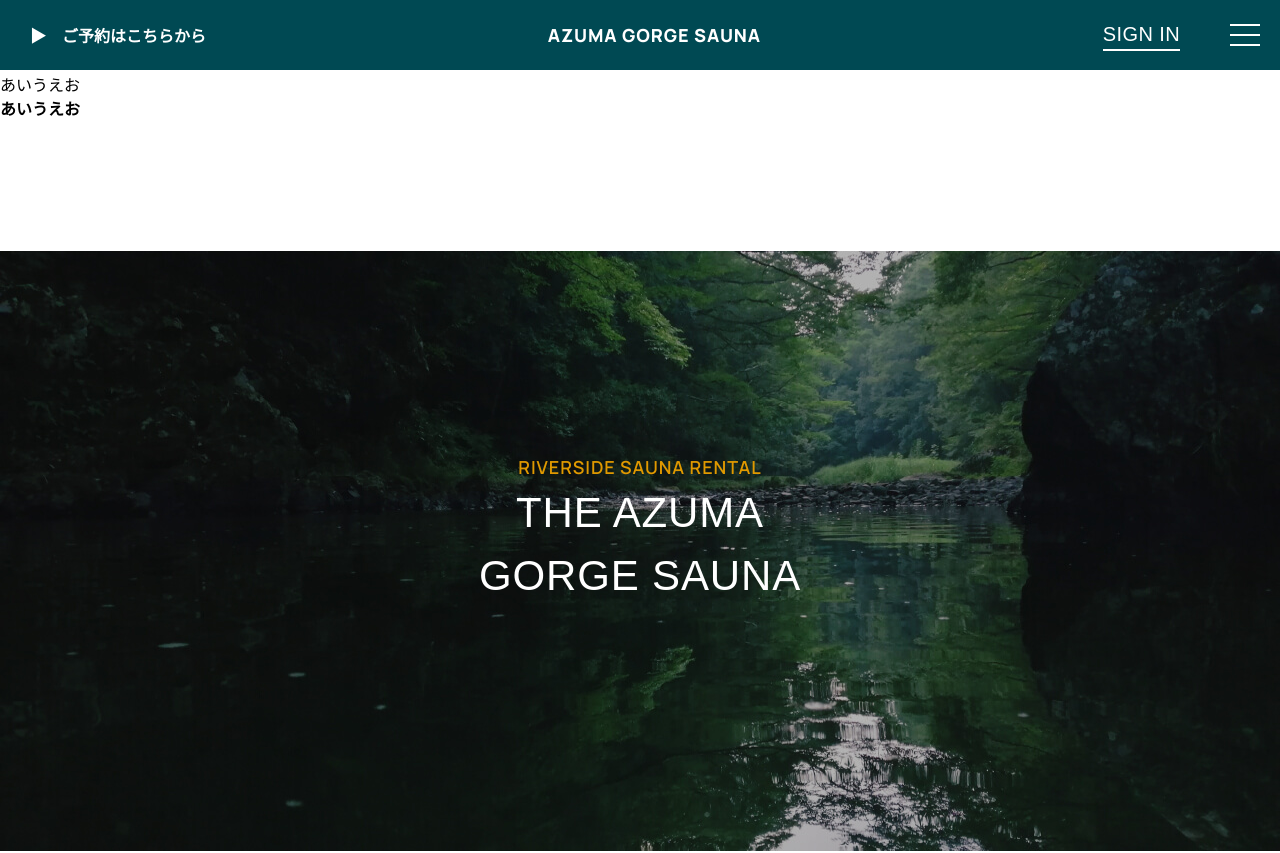
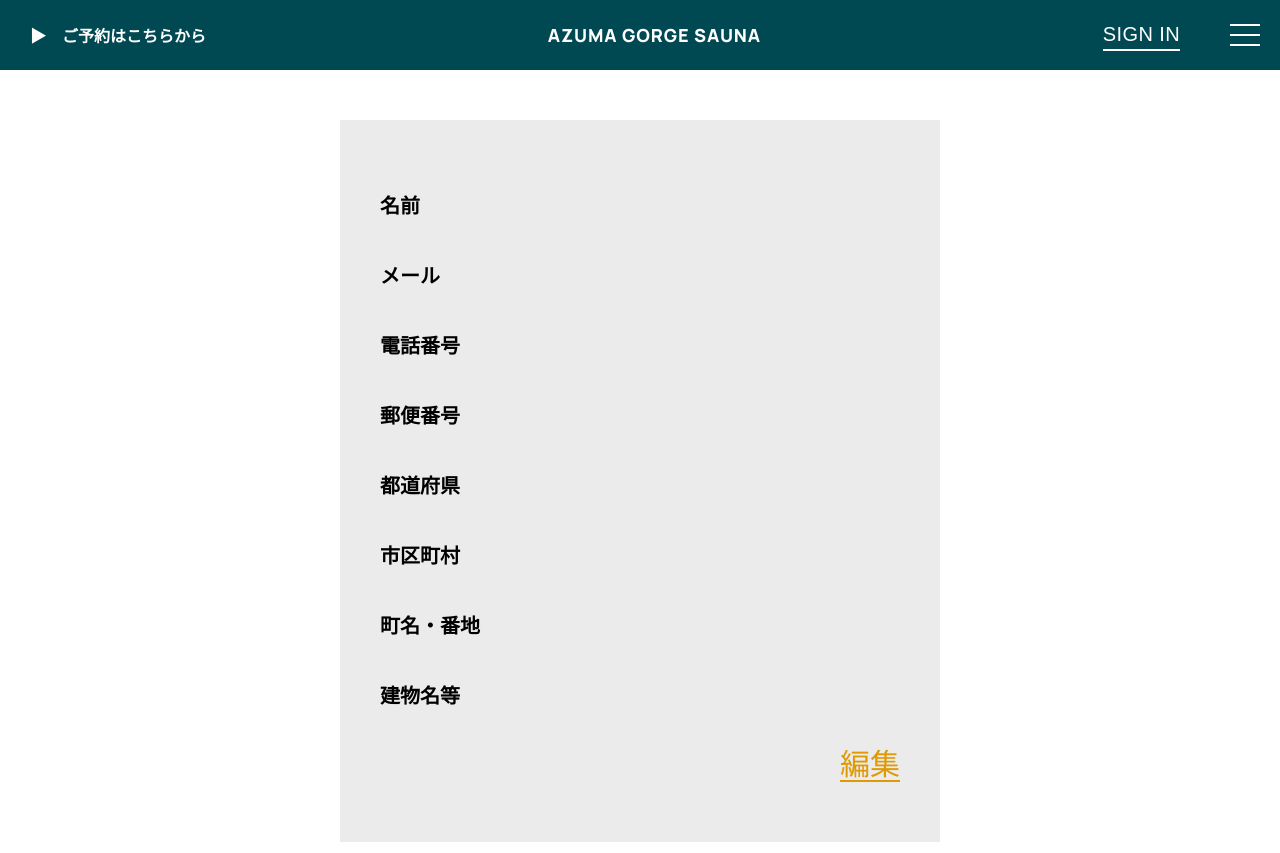
Before and after one commit to RyogoIimura/portfolio_app_client, a Next.js app: page /user in a window 1280 px wide. Shown: the top 853 px of the page. Built offline with nearby package versions, Linux system fonts and the light colour scheme; no server answers; a web font is replaced by a local one.

Commit message:
userEdit 一旦実装完了

```diff
--- a/app/layout.tsx
+++ b/app/layout.tsx
@@ -1,12 +1,14 @@
 "use client";
 import "./globals.css";
 import NextAuthProvider from './providers/NextAuth'
+import { css } from "@emotion/react";
 
 // import type { Metadata } from "next";
 import { Noto_Sans_JP } from 'next/font/google'
-import { HEAD } from '../data/AppData'
+import { HEAD, PROJECT } from '../data/AppData'
 import Header from "./components/Header";
 import Footer from './components/Footer'
+import { vw } from "./utils/Responsive";
 
 const noto_sans_jp = Noto_Sans_JP({
   subsets: ['latin'],
@@ -29,7 +31,10 @@ export default function RootLayout({
         <title>{HEAD.NAME}</title>
         <meta name="description" content={HEAD.DESCRIPTION}/>
       </head>
-      <body className={noto_sans_jp.className}>
+      <body
+        className={noto_sans_jp.className}
+        css={styles.manageWrapper}
+      >
         <NextAuthProvider>
           <Header />
           {children}
@@ -39,3 +44,13 @@ export default function RootLayout({
     </html>
   );
 }
+
+const styles = {
+  manageWrapper: css `
+    margin: ${vw(140)} auto 0;
+
+    @media (min-width: ${PROJECT.BP}px) {
+      margin: 120px auto 0;
+    }
+  `,
+}
--- a/app/manage/page.tsx
+++ b/app/manage/page.tsx
@@ -1,8 +1,4 @@
 "use client";
-import { css } from "@emotion/react";
-
-import { PROJECT } from '../../data/AppData';
-import { vw } from '../utils/Responsive';
 import { ItemType } from "@/types/types";
 import EditForm from '../components/manage/EditForm'
 import CreateForm from '../components/manage/CreateForm'
@@ -14,7 +10,7 @@ export default function Manage() {
   const { items } = useItems();
 
   return (
-    <div css={styles.manageWrapper}>
+    <div>
 
       {items?.map((item: ItemType) => (
         <EditForm
@@ -27,13 +23,3 @@ export default function Manage() {
     </div>
   );
 }
-
-const styles = {
-  manageWrapper: css `
-    margin: ${vw(140)} auto 0;
-
-    @media (min-width: ${PROJECT.BP}px) {
-      margin: 120px auto 0;
-    }
-  `,
-}
--- a/app/user/page.tsx
+++ b/app/user/page.tsx
@@ -1,43 +1,267 @@
 "use client";
 import { css } from "@emotion/react";
-import { manrope } from "../utils/Fonts";
+import { useEffect, useState } from "react";
 
 import { useSession } from "next-auth/react";
 import { useUsers } from "@/hooks/useUsers";
 import { userType } from "@/types/types";
+import { PROJECT } from "@/data/AppData";
+import { vw } from "../utils/Responsive";
+import { dela_gothic } from "../utils/Fonts";
+import { API_URL } from "@/constants/url";
 
 export default function User() {
   const { data: session } = useSession();
   const { users, mutate } = useUsers();
 
-  let user: userType;
-  if(session){
-    users.forEach((e: userType) => {
-      if(e.id === session.user?.id) user = e;
-    })
+  const [ user, setUser ] = useState<userType | null>(null);
+  useEffect(() => {
+    if(session){
+      users.forEach((e: userType) => {
+        if(e.id === session.user?.id) setUser(e);
+      })
+    }
+  }, [session])
+
+  const [editFlag, setEditFlag] = useState(false);
+  const [editUser, setEditUser] = useState<Omit<userType, "id" | "created_at" | "updated_at" >>({
+    name: '',
+    email: '',
+    tel: undefined,
+    post: undefined,
+    prefecture: undefined,
+    city: undefined,
+    address1: undefined,
+    address2: undefined
+  });
+  const handleEdit = () => {
+    setEditFlag(!editFlag)
+    if(user){
+      setEditUser(
+        {
+          name: user.name,
+          email: user.email,
+          tel: user.tel,
+          post: user.post,
+          prefecture: user.prefecture,
+          city: user.city,
+          address1: user.address1,
+          address2: user.address2
+        }
+      )
+    }
   }
+  const handleSubmit = async () => {
+    if (editFlag) {
+      const response = await fetch(`${API_URL}/editUser/${user?.id}`, {
+        method: "PUT",
+        headers: { "Content-Type": "application/json" },
+        body: JSON.stringify({
+          id: user?.id,
+          name: editUser.name,
+          email: editUser.email,
+          tel: editUser.tel,
+          post: editUser.post,
+          prefecture: editUser.prefecture,
+          city: editUser.city,
+          address1: editUser.address1,
+          address2: editUser.address2,
+          created_at: user?.created_at.toString(),
+          updated_at: user?.updated_at.toString()
+        }),
+      });
+
+      if (response.ok) {
+        const editedUser = await response.json();
+        const updatedUsers = users.map((user: userType) =>
+          user.id === editedUser.id ? editedUser : user
+        );
+        mutate(updatedUsers);
+      }
+    }
+
+    setEditFlag(!editFlag)
+  };
 
   return (
     <>
-      <p
-        className={`${manrope.className}`}
-        style={{ fontWeight: 400 }}
-        css={text}
-      >Manrope</p>
-      <p
-        className={` ${manrope.className}`}
-        style={{ fontWeight: 600 }}
-      >Manrope</p>
-      <p
-        className={`${manrope.className}`}
-        style={{ fontWeight: 800 }}
-      >Manrope</p>
-      <p>あいうえお</p>
-      <p style={{ fontWeight: 700 }}>あいうえお</p>
+      <form
+        css={[styles.baseContainer, styles.itemContainer]}
+      >
+        <div css={styles.baseFlex}>
+          <p css={styles.baseText}>名前</p>
+          {
+            editFlag && user ?
+            <input css={[styles.baseText, styles.inputText]} type="text" value={editUser.name} onChange={(e) => setEditUser((prevState) => ({ ...prevState, name: e.target.value}))} /> :
+            <p css={styles.baseText}>{user?.name}</p>
+          }
+        </div>
+        <div css={styles.baseFlex}>
+          <p css={styles.baseText}>メール</p>
+          {
+            editFlag && user ?
+            <input css={[styles.baseText, styles.inputText]} type="text" value={editUser.email} onChange={(e) => setEditUser((prevState) => ({ ...prevState, email: e.target.value}))} /> :
+            <p css={styles.baseText}>{user?.email}</p>
+          }
+        </div>
+        <div css={styles.baseFlex}>
+          <p css={styles.baseText}>電話番号</p>
+          {
+            editFlag && user ?
+            <input css={[styles.baseText, styles.inputText]} type="text" value={editUser.tel} onChange={(e) => setEditUser((prevState) => ({ ...prevState, tel: e.target.value}))} /> :
+            <p css={styles.baseText}>{user?.tel ? user?.tel : ''}</p>
+          }
+        </div>
+        <div css={styles.baseFlex}>
+          <p css={styles.baseText}>郵便番号</p>
+          {
+            editFlag && user ?
+            <input css={[styles.baseText, styles.inputText]} type="text" value={editUser.post} onChange={(e) => setEditUser((prevState) => ({ ...prevState, post: e.target.value}))} /> :
+            <p css={styles.baseText}>{user?.post ? user?.post : ''}</p>
+          }
+        </div>
+        <div css={styles.baseFlex}>
+          <p css={styles.baseText}>都道府県</p>
+          {
+            editFlag && user ?
+            <input css={[styles.baseText, styles.inputText]} type="text" value={editUser.prefecture} onChange={(e) => setEditUser((prevState) => ({ ...prevState, prefecture: e.target.value}))} /> :
+            <p css={styles.baseText}>{user?.prefecture ? user?.prefecture : ''}</p>
+          }
+        </div>
+        <div css={styles.baseFlex}>
+          <p css={styles.baseText}>市区町村</p>
+          {
+            editFlag && user ?
+            <input css={[styles.baseText, styles.inputText]} type="text" value={editUser.city} onChange={(e) => setEditUser((prevState) => ({ ...prevState, city: e.target.value}))} /> :
+            <p css={styles.baseText}>{user?.city ? user?.city : ''}</p>
+          }
+        </div>
+        <div css={styles.baseFlex}>
+          <p css={styles.baseText}>町名・番地</p>
+          {
+            editFlag && user ?
+            <input css={[styles.baseText, styles.inputText]} type="text" value={editUser.address1} onChange={(e) => setEditUser((prevState) => ({ ...prevState, address1: e.target.value}))} /> :
+            <p css={styles.baseText}>{user?.address1 ? user?.address1 : ''}</p>
+          }
+        </div>
+        <div css={styles.baseFlex}>
+          <p css={styles.baseText}>建物名等</p>
+          {
+            editFlag && user ?
+            <input css={[styles.baseText, styles.inputText]} type="text" value={editUser.address2} onChange={(e) => setEditUser((prevState) => ({ ...prevState, address2: e.target.value}))} /> :
+            <p css={styles.baseText}>{user?.address2 ? user?.address2 : ''}</p>
+          }
+        </div>
+
+        <div css={styles.itemButtonContainer}>
+          {
+            editFlag && user ?
+            <>
+              <button
+                type="button"
+                css={styles.button}
+                className={` ${dela_gothic.className}`}
+                onClick={() => handleSubmit()}
+              >保存</button>
+            </> :
+            <>
+              <button
+                type="button"
+                css={styles.button}
+                className={` ${dela_gothic.className}`}
+                onClick={() => handleEdit()}
+              >編集</button>
+            </>
+          }
+        </div>
+      </form>
     </>
-  );
+  )
 }
 
-const text = css ({
-  color: `red`,
-})
+const styles = {
+  baseContainer: css `
+    width: ${vw(650)};
+    background-color: #fff;
+    padding: ${vw(80)} ${vw(50)};
+    margin: 0 auto;
+
+    @media (min-width: ${PROJECT.BP}px) {
+      width: 600px;
+      padding: 70px 40px 60px;
+    }
+  `,
+  baseFlex: css `
+    width: 100%;
+    display: flex;
+    justify-content: space-between;
+
+    &:not(:first-of-type) {
+      margin-top: ${vw(40)};
+    }
+
+    @media (min-width: ${PROJECT.BP}px) {
+      &:not(:first-of-type) {
+        margin-top: 40px;
+      }
+    }
+  `,
+  baseText: css `
+    font-size: ${vw(24)};
+    font-weight: 700;
+    width: fit-content;
+    white-space: nowrap;
+
+    @media (min-width: ${PROJECT.BP}px) {
+      font-size: 20px;
+    }
+  `,
+  inputText: css `
+    width: ${vw(380)};
+
+    @media (min-width: ${PROJECT.BP}px) {
+      width: 380px;
+    }
+  `,
+  itemContainer: css `
+    background-color: ${PROJECT.BGCOLOR};
+
+    &:not(:first-of-type) {
+      margin-top: ${vw(40)};
+    }
+
+    @media (min-width: ${PROJECT.BP}px) {
+      &:not(:first-of-type) {
+        margin-top: 40px;
+      }
+    }
+  `,
+
+  itemButtonContainer: css `
+    width: 100%;
+    display: flex;
+    justify-content: flex-end;
+    margin-top: ${vw(40)};
+
+    @media (min-width: ${PROJECT.BP}px) {
+      margin-top: 40px;
+    }
+  `,
+  button: css `
+    font-size: ${vw(30)};
+    line-height: 1em;
+    color: ${PROJECT.SUBCOLOR};
+    border-bottom: 2px solid ${PROJECT.SUBCOLOR};
+
+    @media (min-width: ${PROJECT.BP}px) {
+      font-size: 30px;
+    }
+  `,
+  rightButton: css `
+    margin-left: ${vw(30)};
+
+    @media (min-width: ${PROJECT.BP}px) {
+      margin-left: 30px;
+    }
+  `,
+}
```
Also changed, not shown: types/types.ts (+5 -2 lines).
